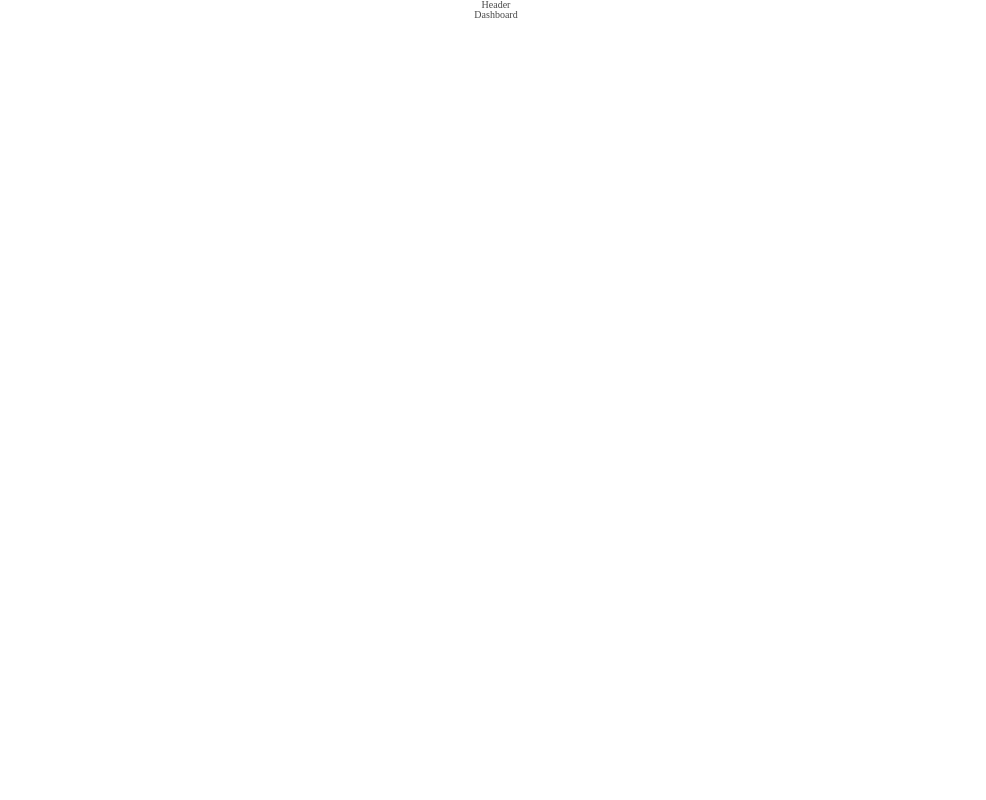
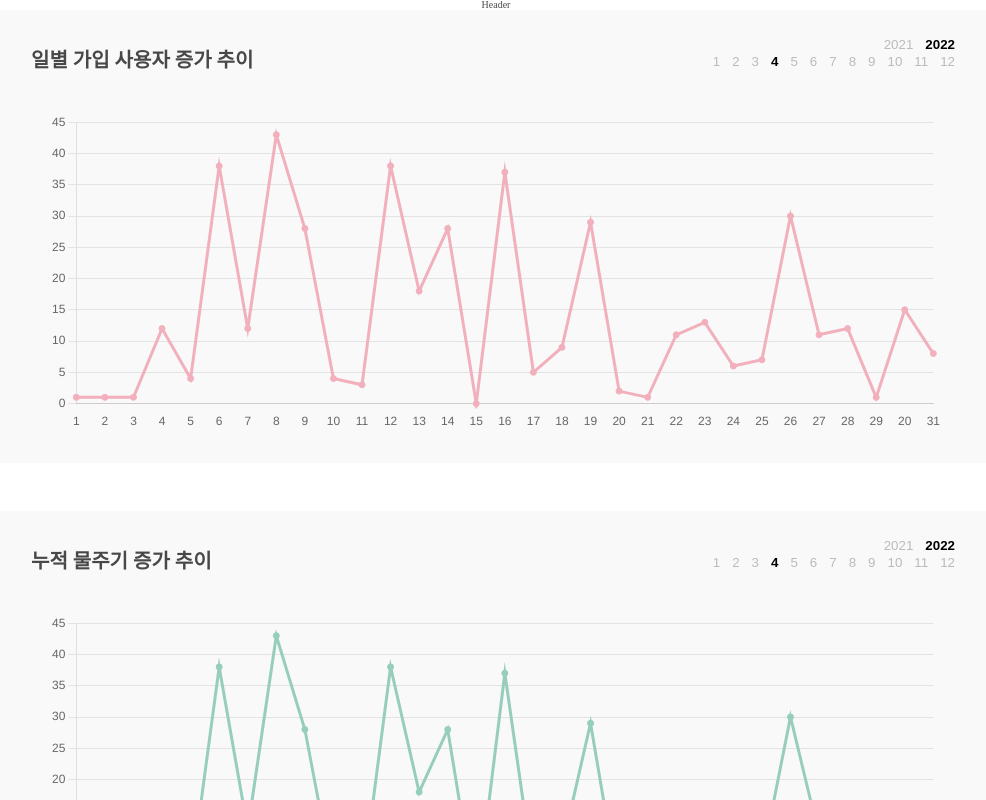
Before and after one commit to TeamCherish/cherish_admin, a React (Create React App) app: page /dashboard in a window 1280 px wide. Shown: the top 800 px of the page, without its empty margins (144-1130 px from the left). Built offline with nearby package versions, Linux system fonts and the light colour scheme.

Commit message:
🎉 feat: 차트 구현

```diff
--- a/src/components/dashboard/Chart.tsx
+++ b/src/components/dashboard/Chart.tsx
@@ -1,5 +1,6 @@
 import DatePicker from "./DatePicker";
-// import { theme } from "styled-tools";
+import { getDateJoinList } from "../../utils";
+import { theme } from "styled-tools";
 import {
   Chart as ChartJS,
   CategoryScale,
@@ -10,7 +11,10 @@ import {
   Tooltip,
   Legend,
 } from "chart.js";
-// import { Line } from "react-chartjs-2";
+import { Line } from "react-chartjs-2";
+import { useState } from "react";
+import { useEffect } from "react";
+import styled from "styled-components";
 
 ChartJS.register(
   CategoryScale,
@@ -26,39 +30,116 @@ interface ChartProps {
   title: string;
 }
 
+interface DateJoin {
+  date: string;
+  count: number;
+}
+
 export default function Chart(props: ChartProps) {
   const { title } = props;
-  // const options = {
-  //   responsive: true,
-  //   interaction: {
-  //     mode: "index" as const,
-  //     intersect: false,
-  //   },
-  //   plugins: {
-  //     legend: {
-  //       display: false,
-  //     },
-  //     title: {
-  //       display: false,
-  //     },
-  //   },
-  //   scales: {
-  //     x: {
-  //       grid: {
-  //         display: false,
-  //       },
-  //     },
-  //     y: {
-  //       grid: {
-  //         color: theme("colors.graphLineGray"),
-  //       },
-  //     },
-  //   },
-  // };
+  const today = new Date();
+  const [month, setMonth] = useState(today.getMonth() + 1);
+  const [year, setYear] = useState(today.getFullYear());
+  const [dateJoinList, setDateJoinList] = useState<DateJoin[]>([]);
+
+  const pickDate = (e: React.MouseEvent<HTMLButtonElement, MouseEvent>) => {
+    if (e.target instanceof HTMLButtonElement) {
+      if (e.target.innerText.length > 2) {
+        setYear(Number(e.target.innerText));
+      } else {
+        setMonth(Number(e.target.innerText));
+      }
+    }
+  };
+
+  useEffect(() => {
+    (async function () {
+      const data = await getDateJoinList();
+      setDateJoinList(data);
+    })();
+  }, []);
+  const options = {
+    responsive: false,
+    interaction: {
+      mode: "index" as const,
+      intersect: false,
+    },
+    plugins: {
+      legend: {
+        position: "top" as const,
+        display: false,
+      },
+      title: {
+        display: false,
+        text: "Chart.js Line Chart",
+      },
+    },
+    scales: {
+      x: {
+        grid: {
+          display: false,
+        },
+      },
+      y: {
+        grid: {
+          color: "#E3E3E3",
+        },
+      },
+    },
+  };
+  const labels = dateJoinList.map((dateJoin) =>
+    Number(dateJoin.date.substring(6, 8))
+  );
+  const data = {
+    labels,
+    datasets: [
+      {
+        label: "",
+        data: dateJoinList.map((dateJoin) => dateJoin.count),
+        borderColor:
+          title === "일별 가입 사용자 증가 추이" ? "#F1B0BC" : "#97CDBD",
+        backgroundColor:
+          title === "일별 가입 사용자 증가 추이" ? "#F1B0BC" : "#97CDBD",
+      },
+    ],
+  };
   return (
-    <article>
-      <h3>{title}</h3>
-      <DatePicker />
-    </article>
+    <StChart>
+      <StTopWrapper>
+        <StTitle>{title}</StTitle>
+        <DatePicker month={month} year={year} onClickDate={pickDate} />
+      </StTopWrapper>
+      <StBottomWrapper>
+        <Line options={options} data={data} width="894px" height="320px" />
+      </StBottomWrapper>
+    </StChart>
   );
 }
+
+const StChart = styled.article`
+  display: flex;
+  flex-direction: column;
+  align-items: center;
+  background-color: ${theme("colors.bgWhite")};
+  width: 100%;
+  height: 45.3rem;
+`;
+
+const StTopWrapper = styled.div`
+  display: flex;
+  justify-content: space-between;
+  align-items: flex-end;
+  margin-bottom: 4.2rem;
+  padding-top: 2.6rem;
+  width: 93rem;
+`;
+
+const StBottomWrapper = styled.div`
+  width: 89.4rem;
+  height: 32rem;
+`;
+
+const StTitle = styled.h3`
+  font-family: ${theme("fonts.korBold")};
+  font-weight: 700;
+`;
--- a/src/components/dashboard/ChartWrapper.tsx
+++ b/src/components/dashboard/ChartWrapper.tsx
@@ -1,3 +1,18 @@
+import styled from "styled-components";
+import Chart from "./Chart";
+
 export default function ChartWrapper() {
-  return <section></section>;
+  return (
+    <StChartWrapper>
+      <Chart title="일별 가입 사용자 증가 추이" />
+      <Chart title="누적 물주기 증가 추이" />
+    </StChartWrapper>
+  );
 }
+
+const StChartWrapper = styled.section`
+  width: 99.2rem;
+  & > *:first-child {
+    margin-bottom: 48px;
+  }
+`;
--- a/src/components/dashboard/DatePicker.tsx
+++ b/src/components/dashboard/DatePicker.tsx
@@ -1,3 +1,64 @@
-export default function DatePicker() {
-  return <div></div>;
+import styled from "styled-components";
+import { theme } from "styled-tools";
+
+interface DatePrickerProps {
+  month: number;
+  year: number;
+  onClickDate(e: React.MouseEvent<HTMLButtonElement, MouseEvent>): void;
 }
+
+export default function DatePicker(props: DatePrickerProps) {
+  const { month, year, onClickDate } = props;
+  const today = new Date();
+  const yearList: number[] = [];
+  for (let year = 2021; year <= today.getFullYear(); year++) {
+    yearList.push(year);
+  }
+  const monthList: number[] = [];
+  for (let month = 1; month < 13; month++) {
+    monthList.push(month);
+  }
+  return (
+    <StDatePicker>
+      <div>
+        {yearList.map((tempYear) =>
+          tempYear === year ? (
+            <StSelectedDate>{tempYear}</StSelectedDate>
+          ) : (
+            <StUnselectedDate onClick={(e) => onClickDate(e)}>
+              {tempYear}
+            </StUnselectedDate>
+          )
+        )}
+      </div>
+      <div>
+        {monthList.map((tempMonth) =>
+          tempMonth === month ? (
+            <StSelectedDate>{tempMonth}</StSelectedDate>
+          ) : (
+            <StUnselectedDate onClick={(e) => onClickDate(e)}>
+              {tempMonth}
+            </StUnselectedDate>
+          )
+        )}
+      </div>
+    </StDatePicker>
+  );
+}
+
+const StDatePicker = styled.div`
+  display: flex;
+  align-items: flex-end;
+  flex-direction: column;
+`;
+
+const StUnselectedDate = styled.button`
+  font-family: ${theme("font.korRegular")};
+  color: ${theme("colors.textGray")};
+`;
+
+const StSelectedDate = styled.button`
+  font-family: ${theme("font.korRegularBold")};
+  font-weight: 700;
+  cursor: default;
+`;
--- a/src/pages/Dashboard.tsx
+++ b/src/pages/Dashboard.tsx
@@ -1,3 +1,5 @@
+import ChartWrapper from "components/dashboard/ChartWrapper";
+
 export default function Dashboard() {
-  return <div>Dashboard</div>;
+  return <ChartWrapper />;
 }
--- a/src/utils/index.ts
+++ b/src/utils/index.ts
@@ -1,5 +1,9 @@
-import { USERLIST } from "./tempData";
+import { USER_LIST, DATE_JOIN_LIST } from "./tempData";
 
 export const getUserList = async () => {
-  return USERLIST;
+  return USER_LIST;
 };
+
+export const getDateJoinList = async () => {
+  return DATE_JOIN_LIST;
+};
--- a/src/utils/tempData.ts
+++ b/src/utils/tempData.ts
@@ -1,30 +1,189 @@
 interface User {
-    id: number;
-    name: string;
-    email: string;
-    phoneNum: string;
-    contactCount: string;
+  id: number;
+  name: string;
+  email: string;
+  phoneNum: string;
+  contactCount: string;
 }
 
-export const USERLIST: User[] = [
-    {id: 1, name: "01짱구엄마", email: "temp@temp.com", phoneNum: "0000", contactCount: "00"},
-    {id: 2, name: "02짱구엄마", email: "temp@temp.com", phoneNum: "0000", contactCount: "00"},
-    {id: 3, name: "03짱구엄마", email: "temp@temp.com", phoneNum: "0000", contactCount: "00"},
-    {id: 4, name: "04짱구엄마", email: "temp@temp.com", phoneNum: "0000", contactCount: "00"},
-    {id: 5, name: "05짱구엄마", email: "temp@temp.com", phoneNum: "0000", contactCount: "00"},
-    {id: 6, name: "06짱구엄마", email: "temp@temp.com", phoneNum: "0000", contactCount: "00"},
-    {id: 7, name: "07짱구엄마", email: "temp@temp.com", phoneNum: "0000", contactCount: "00"},
-    {id: 8, name: "08짱구엄마", email: "temp@temp.com", phoneNum: "0000", contactCount: "00"},
-    {id: 9, name: "09짱구엄마", email: "temp@temp.com", phoneNum: "0000", contactCount: "00"},
-    {id: 10, name: "10짱구엄마", email: "temp@temp.com", phoneNum: "0000", contactCount: "00"},
-    {id: 11, name: "11짱구엄마", email: "temp@temp.com", phoneNum: "0000", contactCount: "00"},
-    {id: 12, name: "12짱구엄마", email: "temp@temp.com", phoneNum: "0000", contactCount: "00"},
-    {id: 13, name: "13짱구엄마", email: "temp@temp.com", phoneNum: "0000", contactCount: "00"},
-    {id: 14, name: "14짱구엄마", email: "temp@temp.com", phoneNum: "0000", contactCount: "00"},
-    {id: 15, name: "15짱구엄마", email: "temp@temp.com", phoneNum: "0000", contactCount: "00"},
-    {id: 16, name: "16짱구엄마", email: "temp@temp.com", phoneNum: "0000", contactCount: "00"},
-    {id: 17, name: "17짱구엄마", email: "temp@temp.com", phoneNum: "0000", contactCount: "00"},
-    {id: 18, name: "18짱구엄마", email: "temp@temp.com", phoneNum: "0000", contactCount: "00"},
-    {id: 19, name: "19짱구엄마", email: "temp@temp.com", phoneNum: "0000", contactCount: "00"},
-    {id: 20, name: "20짱구엄마", email: "temp@temp.com", phoneNum: "0000", contactCount: "00"},
+interface DateJoin {
+  date: string;
+  count: number;
+}
+
+export const USER_LIST: User[] = [
+  {
+    id: 1,
+    name: "01짱구엄마",
+    email: "temp@temp.com",
+    phoneNum: "0000",
+    contactCount: "00",
+  },
+  {
+    id: 2,
+    name: "02짱구엄마",
+    email: "temp@temp.com",
+    phoneNum: "0000",
+    contactCount: "00",
+  },
+  {
+    id: 3,
+    name: "03짱구엄마",
+    email: "temp@temp.com",
+    phoneNum: "0000",
+    contactCount: "00",
+  },
+  {
+    id: 4,
+    name: "04짱구엄마",
+    email: "temp@temp.com",
+    phoneNum: "0000",
+    contactCount: "00",
+  },
+  {
+    id: 5,
+    name: "05짱구엄마",
+    email: "temp@temp.com",
+    phoneNum: "0000",
+    contactCount: "00",
+  },
+  {
+    id: 6,
+    name: "06짱구엄마",
+    email: "temp@temp.com",
+    phoneNum: "0000",
+    contactCount: "00",
+  },
+  {
+    id: 7,
+    name: "07짱구엄마",
+    email: "temp@temp.com",
+    phoneNum: "0000",
+    contactCount: "00",
+  },
+  {
+    id: 8,
+    name: "08짱구엄마",
+    email: "temp@temp.com",
+    phoneNum: "0000",
+    contactCount: "00",
+  },
+  {
+    id: 9,
+    name: "09짱구엄마",
+    email: "temp@temp.com",
+    phoneNum: "0000",
+    contactCount: "00",
+  },
+  {
+    id: 10,
+    name: "10짱구엄마",
+    email: "temp@temp.com",
+    phoneNum: "0000",
+    contactCount: "00",
+  },
+  {
+    id: 11,
+    name: "11짱구엄마",
+    email: "temp@temp.com",
+    phoneNum: "0000",
+    contactCount: "00",
+  },
+  {
+    id: 12,
+    name: "12짱구엄마",
+    email: "temp@temp.com",
+    phoneNum: "0000",
+    contactCount: "00",
+  },
+  {
+    id: 13,
+    name: "13짱구엄마",
+    email: "temp@temp.com",
+    phoneNum: "0000",
+    contactCount: "00",
+  },
+  {
+    id: 14,
+    name: "14짱구엄마",
+    email: "temp@temp.com",
+    phoneNum: "0000",
+    contactCount: "00",
+  },
+  {
+    id: 15,
+    name: "15짱구엄마",
+    email: "temp@temp.com",
+    phoneNum: "0000",
+    contactCount: "00",
+  },
+  {
+    id: 16,
+    name: "16짱구엄마",
+    email: "temp@temp.com",
+    phoneNum: "0000",
+    contactCount: "00",
+  },
+  {
+    id: 17,
+    name: "17짱구엄마",
+    email: "temp@temp.com",
+    phoneNum: "0000",
+    contactCount: "00",
+  },
+  {
+    id: 18,
+    name: "18짱구엄마",
+    email: "temp@temp.com",
+    phoneNum: "0000",
+    contactCount: "00",
+  },
+  {
+    id: 19,
+    name: "19짱구엄마",
+    email: "temp@temp.com",
+    phoneNum: "0000",
+    contactCount: "00",
+  },
+  {
+    id: 20,
+    name: "20짱구엄마",
+    email: "temp@temp.com",
+    phoneNum: "0000",
+    contactCount: "00",
+  },
 ];
+
+export const DATE_JOIN_LIST: DateJoin[] = [
+  { date: "21-07-01", count: 1 },
+  { date: "21-07-02", count: 1 },
+  { date: "21-07-03", count: 1 },
+  { date: "21-07-04", count: 12 },
+  { date: "21-07-05", count: 4 },
+  { date: "21-07-06", count: 38 },
+  { date: "21-07-07", count: 12 },
+  { date: "21-07-08", count: 43 },
+  { date: "21-07-09", count: 28 },
+  { date: "21-07-10", count: 4 },
+  { date: "21-07-11", count: 3 },
+  { date: "21-07-12", count: 38 },
+  { date: "21-07-13", count: 18 },
+  { date: "21-07-14", count: 28 },
+  { date: "21-07-15", count: 0 },
+  { date: "21-07-16", count: 37 },
+  { date: "21-07-17", count: 5 },
+  { date: "21-07-18", count: 9 },
+  { date: "21-07-19", count: 29 },
+  { date: "21-07-20", count: 2 },
+  { date: "21-07-21", count: 1 },
+  { date: "21-07-22", count: 11 },
+  { date: "21-07-23", count: 13 },
+  { date: "21-07-24", count: 6 },
+  { date: "21-07-25", count: 7 },
+  { date: "21-07-26", count: 30 },
+  { date: "21-07-27", count: 11 },
+  { date: "21-07-28", count: 12 },
+  { date: "21-07-29", count: 1 },
+  { date: "21-07-20", count: 15 },
+  { date: "21-07-31", count: 8 },
+];
```
